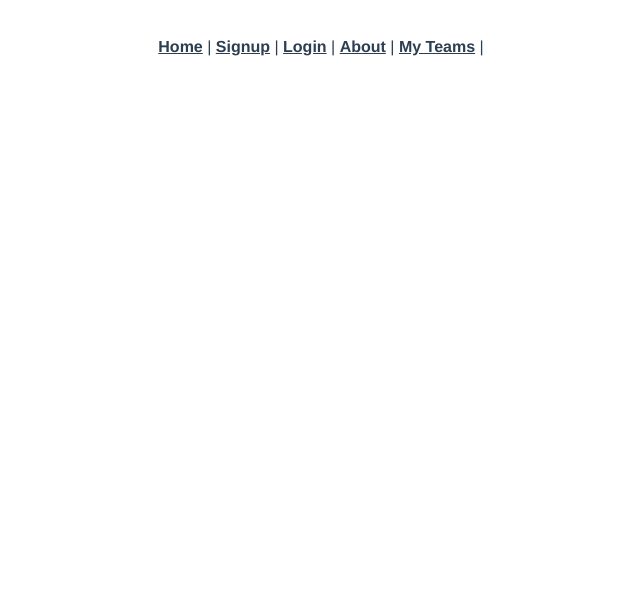
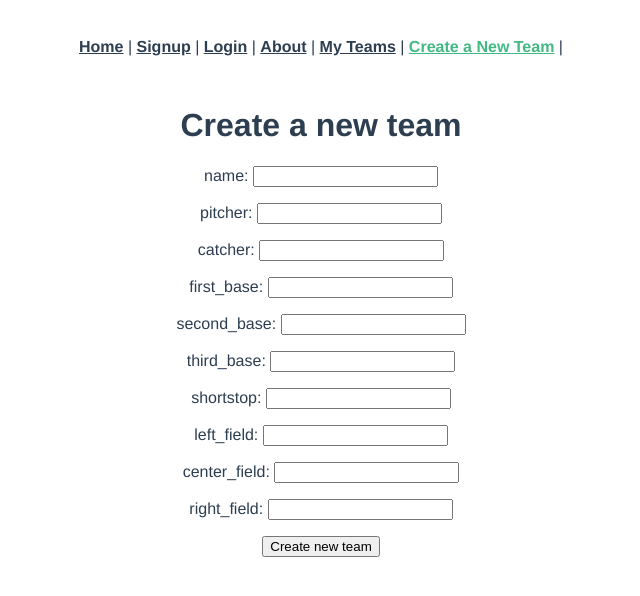
Before and after one commit to dcox38/dream_team-frontend-app, a Vue app: page /create in a window 1280 px wide. Shown: the top 596 px of the page, without its empty margins (319-959 px from the left). Built offline with nearby package versions, Linux system fonts and the light colour scheme.

Commit message:
create page added with v-model's and variables for each position

```diff
--- a/src/App.vue
+++ b/src/App.vue
@@ -6,6 +6,7 @@
       <router-link to="/login">Login</router-link> |
       <router-link to="/about">About</router-link> |
       <router-link to="/teams">My Teams</router-link> |
+      <router-link to="/create">Create a New Team</router-link> |
     </div>
     <router-view/>
   </div>
--- a/src/router/index.js
+++ b/src/router/index.js
@@ -4,6 +4,7 @@ import Home from '../views/Home.vue';
 import Signup from "../views/Signup.vue";
 import Login from "../views/Login.vue";
 import Teams from "../views/Teams.vue";
+import Create from "../views/Create.vue";
 
 Vue.use(VueRouter);
 
@@ -29,6 +30,11 @@ const routes = [
     component: Teams
   },
   {
+    path: "/create",
+    name: "create",
+    component: Create
+  },
+  {
     path: '/about',
     name: 'About',
     // route level code-splitting
--- /dev/null
+++ b/src/views/Create.vue
@@ -0,0 +1,62 @@
+<template>
+  <div class="home">
+    <h1>{{ message }}</h1>
+    <p>name: <input v-model="newTeamName" type="text"></p>
+    <p>pitcher: <input v-model="newTeamPitcher" type="text"></p>
+    <p>catcher: <input v-model="newTeamCatcher" type="text"></p>
+    <p>first_base: <input v-model="newTeamFirstBase" type="text"></p>
+    <p>second_base: <input v-model="newTeamSecondBase" type="text"></p>
+    <p>third_base: <input v-model="newTeamThirdBase" type="text"></p>
+    <p>shortstop: <input v-model="newTeamShortstop" type="text"></p>
+    <p>left_field: <input v-model="newTeamLeftField" type="text"></p>
+    <p>center_field: <input v-model="newTeamCenterField" type="text"></p>
+    <p>right_field: <input v-model="newTeamRightField" type="text"></p>
+
+    <button v-on:click="addTeam()">Create new team</button>
+
+  </div>
+</template>
+
+<style>
+</style>
+
+<script>
+
+import axios from "axios"
+
+export default {
+  data: function() {
+    return {
+      message: "Create a new team",
+      newTeamName: "",
+      newTeamPitcher: "",
+      newTeamCatcher: "",
+      newTeamFirstBase: "",
+      newTeamSecondBase: "",
+      newTeamThirdBase: "",
+      newTeamShortstop: "",
+      newTeamLeftField: "",
+      newTeamCenterField: "",
+      newTeamRightField: "",
+    };
+  },
+  created: function() {},
+  methods: {
+    addTeam: function() {
+      console.log('adding a team');
+
+      var params = {
+        name: "Rockies",
+        pitcher: "5",
+        catcher: "7",
+
+      }
+
+      axios.post('api/teams', params).then(response => {
+        console.log(response.data);
+        this.teams.push(response.data);
+      })
+    }
+  }
+};
+</script>
--- a/src/views/Teams.vue
+++ b/src/views/Teams.vue
@@ -1,6 +1,11 @@
 <template>
   <div class="home">
     <h1>{{ message }}</h1>
+
+    <!-- I WOULD LIKE THIS BUTTON TO LINK TO CREATE NEW TEAM PAGE -->
+    <!-- <button v-on:click="addTeam()">Create a new team</button> -->
+
+    <hr>
 
     <div v-for="team in teams">
       <p>Pitcher: {{ team.pitcher }}</p>
@@ -12,7 +17,7 @@
       <p>Left Field: {{ team.left_field }}</p>
       <p>Center Field: {{ team.center_field }}</p>
       <p>Right Field: {{ team.right_field }}</p>
-      <br>
+      <hr>
     </div>
 
 
@@ -29,7 +34,7 @@ import axios from "axios";
 export default {
   data: function() {
     return {
-      message: "Here you should see your teams",
+      message: "My teams",
       teams: []
     };
   },
@@ -43,7 +48,7 @@ export default {
         console.log(response.data);
         this.teams = response.data
       })
-    }
+    },
   }
 };
 </script>
```
